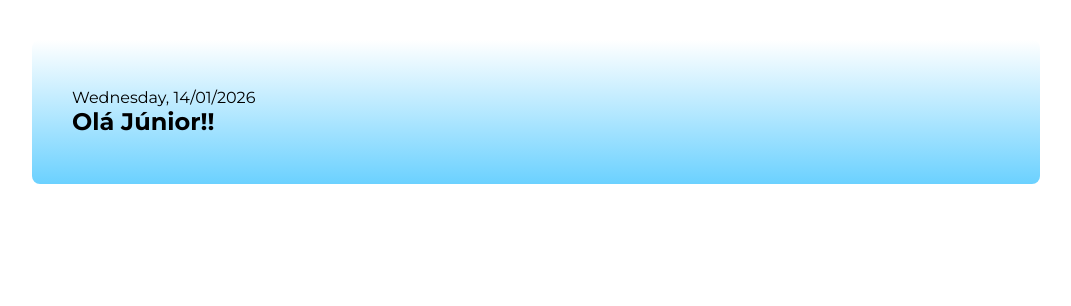
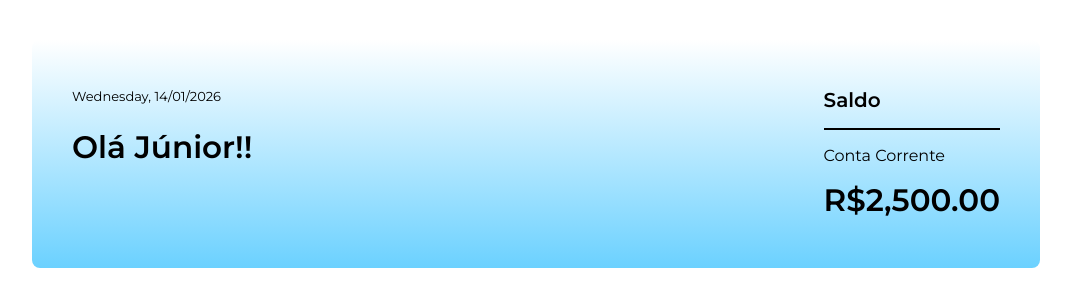
Before and after one commit to LoriJr/Alura-anybank, an Angular app: page / in a window 1280 px wide. Shown: the top 306 px of the page, without its empty margins (104-1175 px from the left). Built offline with nearby package versions, Linux system fonts and the light colour scheme.

Commit message:
adicionado conta component

```diff
--- a/src/app/banner/banner.css
+++ b/src/app/banner/banner.css
@@ -9,23 +9,6 @@
 }
 
 
-.boas-vindas {
-  display: flex;
-  flex-direction: column;
-  gap: 1.5rem;
-}
-
-
-.data {
-  font-size: 0.8125rem;
-}
-
-
-.titulo {
-  font-size: 1.9375rem;
-  font-weight: 600;
-  line-height: 125%;
-}
 
 
 @media screen and (max-width: 71rem) {
--- a/src/app/banner/banner.html
+++ b/src/app/banner/banner.html
@@ -1,3 +1,4 @@
 <header class="banner">
-  <app-boas-vindas />
+  <app-boas-vindas class="boas-vindas"/>
+  <app-conta class="conta"/>
 </header>
--- a/src/app/banner/banner.ts
+++ b/src/app/banner/banner.ts
@@ -1,10 +1,11 @@
 import { DatePipe } from '@angular/common';
 import { Component } from '@angular/core';
 import { BoasVindas } from "./boas-vindas/boas-vindas";
+import { Conta } from "./conta/conta";
 
 @Component({
   selector: 'app-banner',
-  imports: [BoasVindas],
+  imports: [BoasVindas, Conta],
   templateUrl: './banner.html',
   styleUrl: './banner.css',
 })
--- a/src/app/banner/boas-vindas/boas-vindas.css
+++ b/src/app/banner/boas-vindas/boas-vindas.css
@@ -0,0 +1,17 @@
+.boas-vindas {
+  display: flex;
+  flex-direction: column;
+  gap: 1.5rem;
+}
+
+
+.data {
+  font-size: 0.8125rem;
+}
+
+
+.titulo {
+  font-size: 1.9375rem;
+  font-weight: 600;
+  line-height: 125%;
+}
--- a/src/app/banner/boas-vindas/boas-vindas.html
+++ b/src/app/banner/boas-vindas/boas-vindas.html
@@ -1,5 +1,5 @@
 <section class="boas-vindas">
     <span class="data">{{  dataAtual | date:"EEEE, dd/MM/yyyy" }}</span>
 
-    <h1>Olá Júnior!!</h1>
+    <h1 class="titulo">Olá Júnior!!</h1>
   </section>
--- /dev/null
+++ b/src/app/banner/conta/conta.css
@@ -0,0 +1,28 @@
+.conta {
+  display: flex;
+  flex-direction: column;
+  gap: 1rem;
+}
+
+.titulo {
+  font-size: 1.25rem;
+  font-weight: 600;
+  line-height: 120%
+}
+
+.divisoria {
+  height: 0.125rem;
+  background: var(--preto);
+}
+
+.tipo-conta {
+  font-size: 1rem;
+  font-weight: 400;
+  line-height: normal;
+}
+
+.saldo {
+  font-size: 1.9375rem;
+  font-weight: 600;
+  line-height: 125%;
+}
--- /dev/null
+++ b/src/app/banner/conta/conta.html
@@ -0,0 +1,6 @@
+<section class="conta">
+  <h2 class="titulo">Saldo</h2>
+  <div class="divisoria"></div>
+  <span class="tipo-conta">Conta Corrente</span>
+  <span class="saldo"> {{ 2500 | currency: "BRL"}} </span>
+</section>
```
Also changed, not shown: src/app/banner/conta/conta.ts (added, +12 -0 lines).
